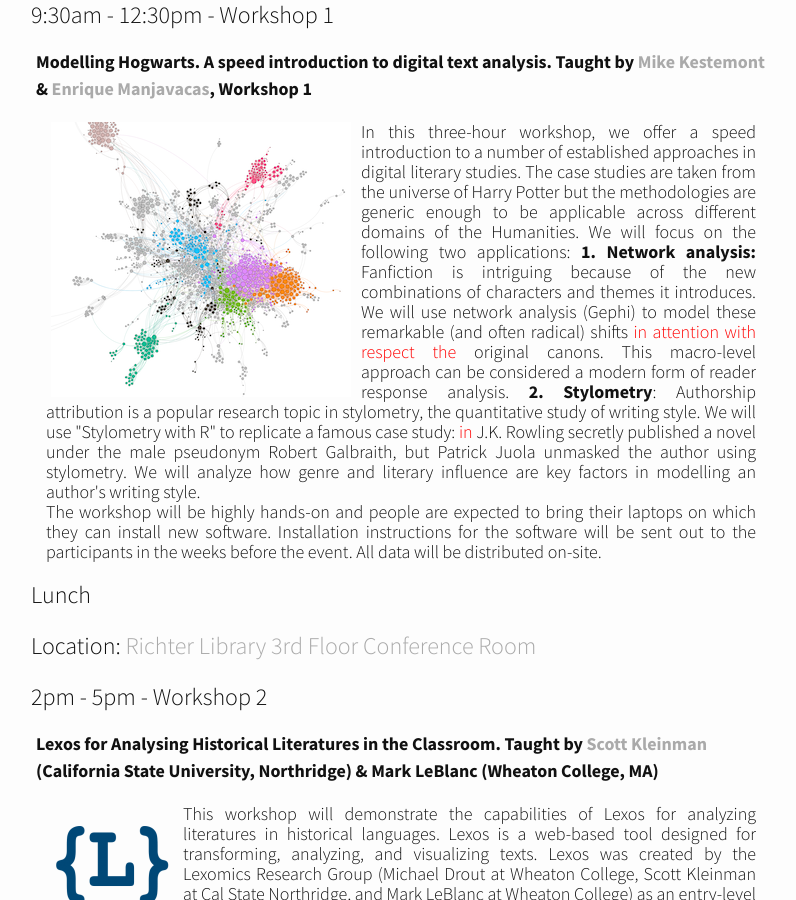
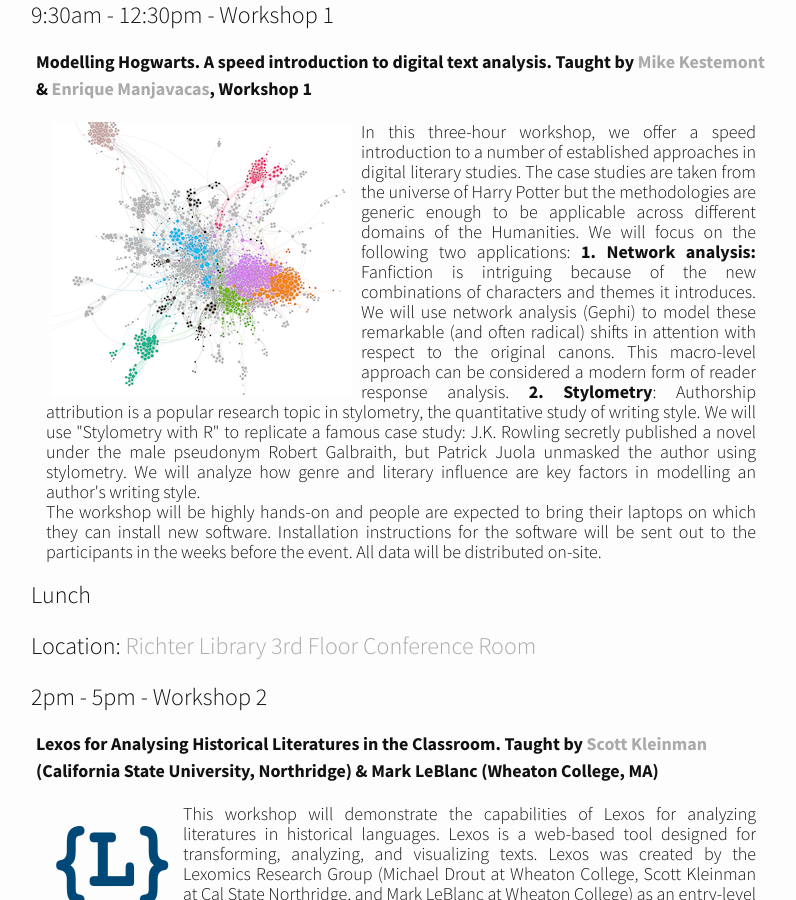
Before and after one commit to susannalles/CATARSL, a Jekyll site: the page built from program.md, in a window 1280 px wide and 900 px high, scrolled down 662 px. Shown: the whole window, without its empty margins (239-1035 px from the left). Built offline with Jekyll 4.4.1, drawn with Linux system fonts in a browser that asks for light colours; nearby versions of some CDN libraries.

Commit message:
corrections in Kestemont text

```diff
--- a/program.md
+++ b/program.md
@@ -19,7 +19,7 @@ Location: [**Newman Alumni Center Executive Boardroom**](https://www.google.com/
        <img alt="" src="../img/textViz2.png" class="img_bio"/>
       </div>
    <div class="abstract">
-In this three-hour workshop, we offer a speed introduction to a number of established approaches in digital literary studies. The case studies are taken from the universe of Harry Potter but the methodologies are generic enough to be applicable across different domains of the Humanities. We will focus on the following two applications: <b>1. Network analysis:</b> Fanfiction is intriguing because of the new combinations of characters and themes it introduces. We will use network analysis (Gephi) to model these remarkable (and often radical) shifts <span style="color:red;">in attention with respect the</span> original canons. This macro-level approach can be considered a modern form of reader response analysis. <b>2. Stylometry</b>: Authorship attribution is a popular research topic in stylometry, the quantitative study of writing style. We will use "Stylometry with R" to replicate a famous case study: <span style="color:red;">in</span> J.K. Rowling secretly published a novel under the male pseudonym Robert Galbraith, but Patrick Juola unmasked the author using stylometry. We will analyze how genre and literary influence are key factors in modelling an author's writing style.<br/>
+In this three-hour workshop, we offer a speed introduction to a number of established approaches in digital literary studies. The case studies are taken from the universe of Harry Potter but the methodologies are generic enough to be applicable across different domains of the Humanities. We will focus on the following two applications: <b>1. Network analysis:</b> Fanfiction is intriguing because of the new combinations of characters and themes it introduces. We will use network analysis (Gephi) to model these remarkable (and often radical) shifts in attention with respect to the original canons. This macro-level approach can be considered a modern form of reader response analysis. <b>2. Stylometry</b>: Authorship attribution is a popular research topic in stylometry, the quantitative study of writing style. We will use "Stylometry with R" to replicate a famous case study: J.K. Rowling secretly published a novel under the male pseudonym Robert Galbraith, but Patrick Juola unmasked the author using stylometry. We will analyze how genre and literary influence are key factors in modelling an author's writing style.<br/>
 The workshop will be highly hands-on and people are expected to bring their laptops on which they can install new software. Installation instructions for the software will be sent out to the participants in the weeks before the event. All data will be distributed on-site.
      </div>
     </div>
```
Also changed, not shown: 2 other files.
